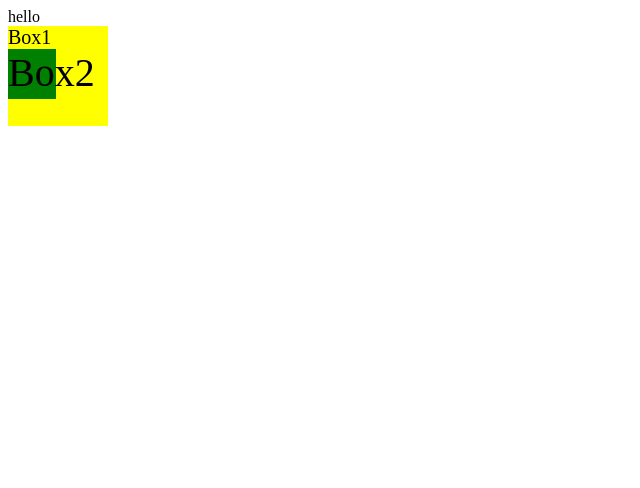
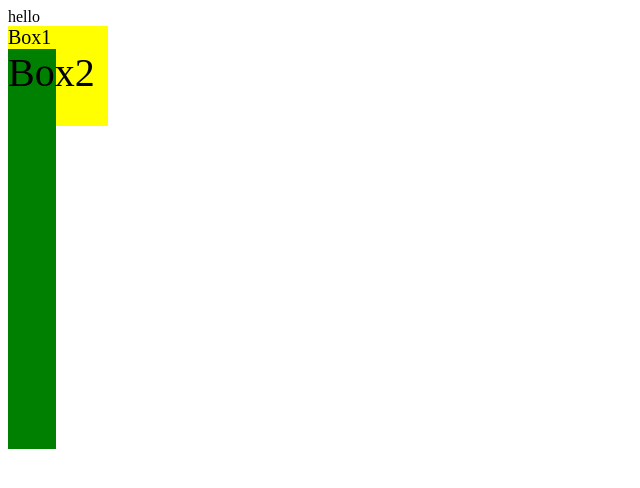
Before and after one commit to Samip-Nepal/css-level-3-pratice, a plain HTML site: page index.html in a window 1280 px wide. Shown: the whole page, without its empty margins (0-640 px from the left). Drawn offline with Linux system fonts and the light colour scheme.

Commit message:
Adding vh and vw for total size of screen cover

```diff
--- a/style.css
+++ b/style.css
@@ -5,10 +5,9 @@
     font-size:20px ;
 }
 #Box2{
-    height: 50px;
-    width: 30%;
     background-color: green;
     margin-bottom:10% ;
     font-size:2em ;
     width: 3rem;
+    height: 50vh;
 }
```
